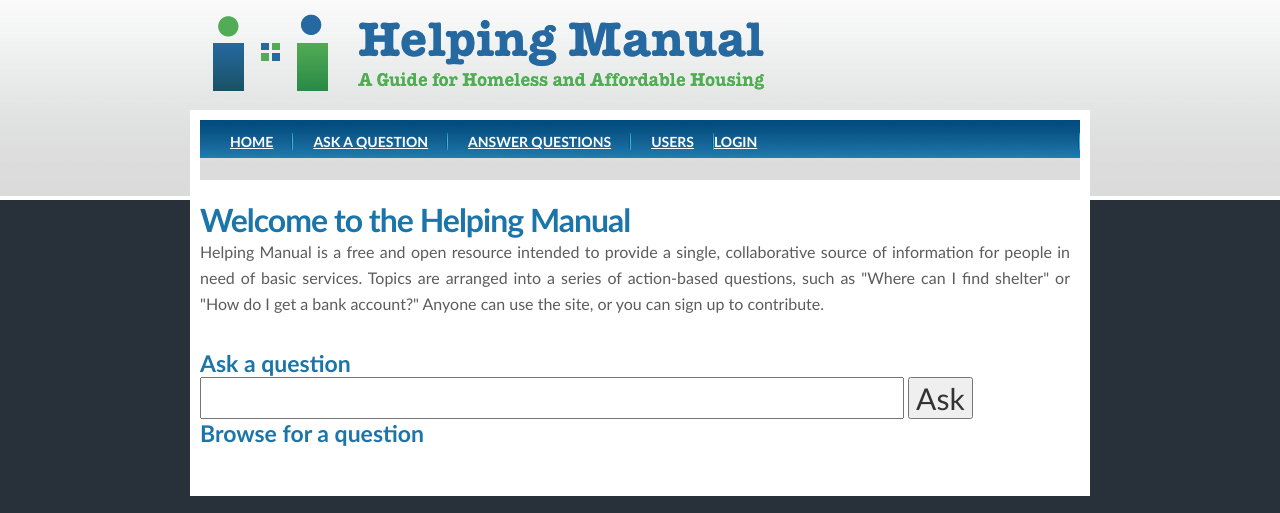
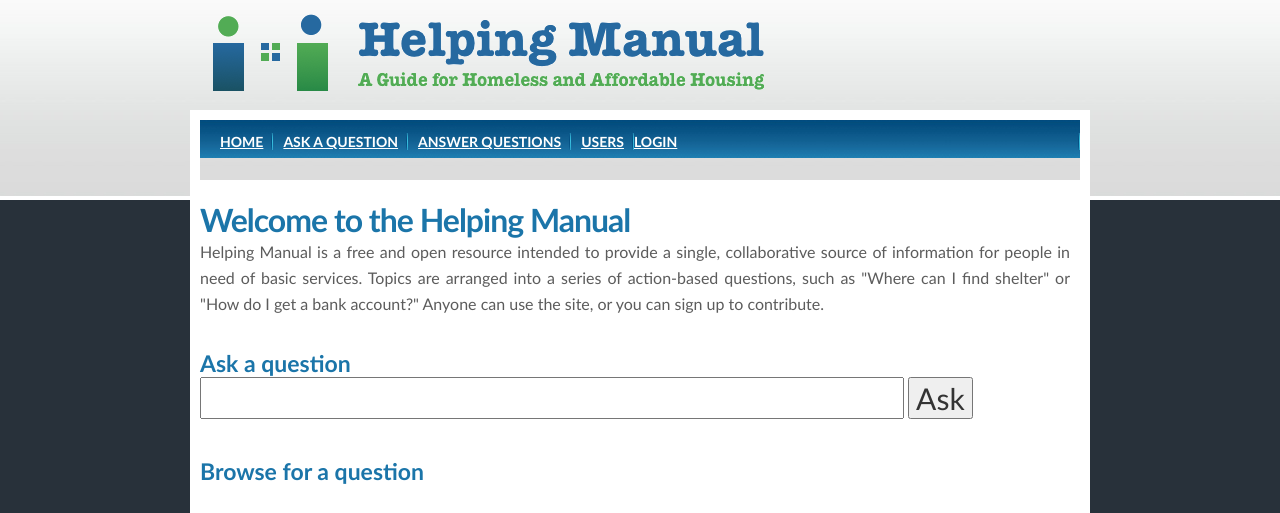
Before and after one commit to tewalds/homelessmanual, a PHP site: page / in a window 1280 px wide. Shown: the top 513 px of the page. Run offline with PHP 8.4, Linux system fonts and the light colour scheme; data that the repository does not hold is empty; some libraries are stand-ins or nearby versions.

Commit message:
more css

```diff
--- a/www/static/default.css
+++ b/www/static/default.css
@@ -32,6 +32,7 @@ p, ul, ol {
 
 a {
 	color: #1B75A9;
+	border: none;
 }
 
 a:hover, a:active {
@@ -44,6 +45,10 @@ a:visited {
 }
 
 img {
+	border: none;
+}
+
+img a{
 	border: none;
 }
 
@@ -117,7 +122,7 @@ input, textarea, select {
 
 #menu a {
 	display: block;
-	padding: 0 20px;
+	padding: 0 10px;
 	background: url(/images/img03.jpg) no-repeat right 50%;
 	font-weight:bold;
 	text-transform: uppercase;
--- a/www/templates/home.php
+++ b/www/templates/home.php
@@ -35,6 +35,7 @@
 <input id="askquestion" type="text" style="font-size:30px; width:80%;" name="q">
 <input style="font-size:30px;" type=submit value="Ask">
 </form>
+<br><br>
 
 <h2>Browse for a question</h2>
 
```
